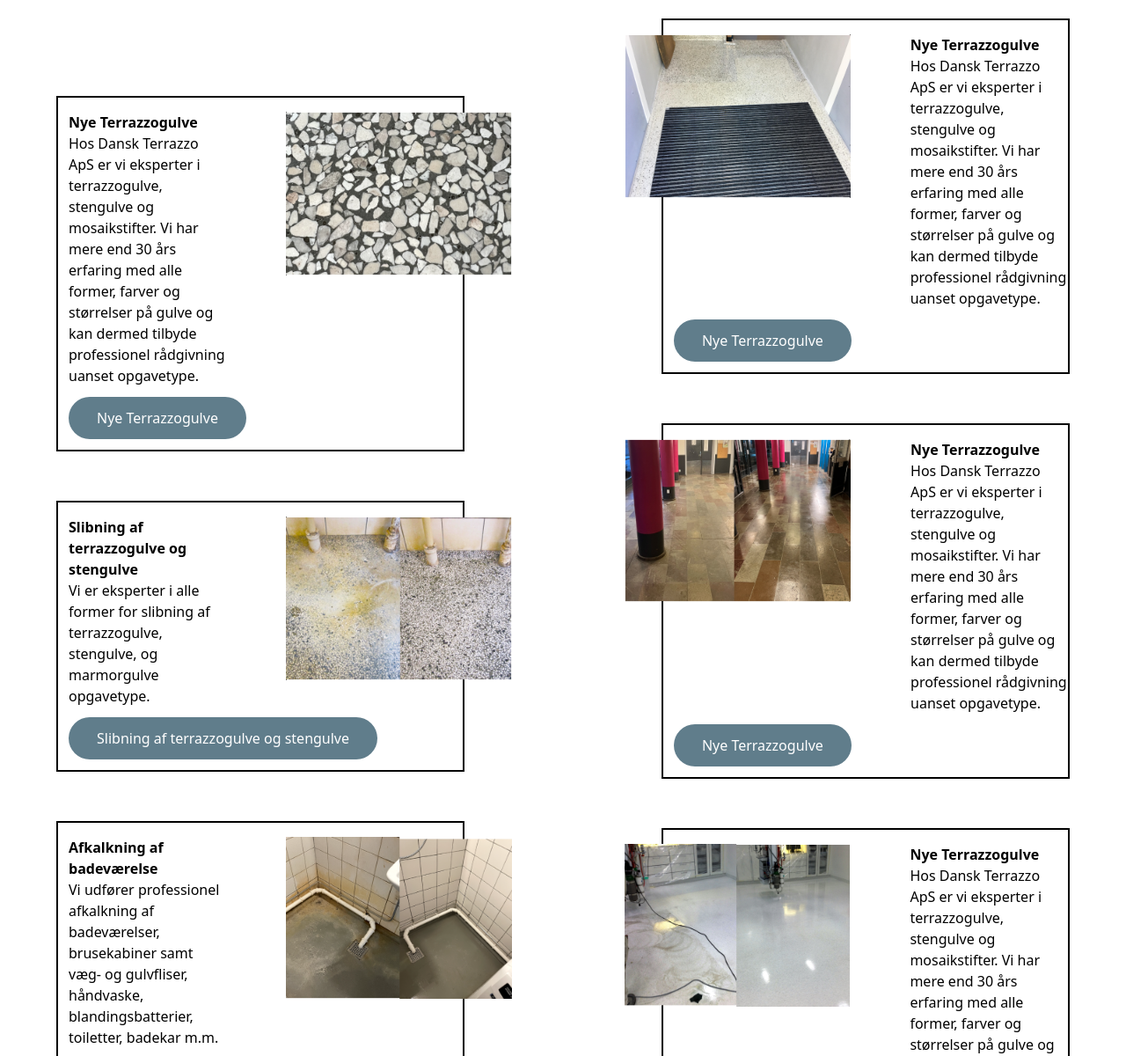
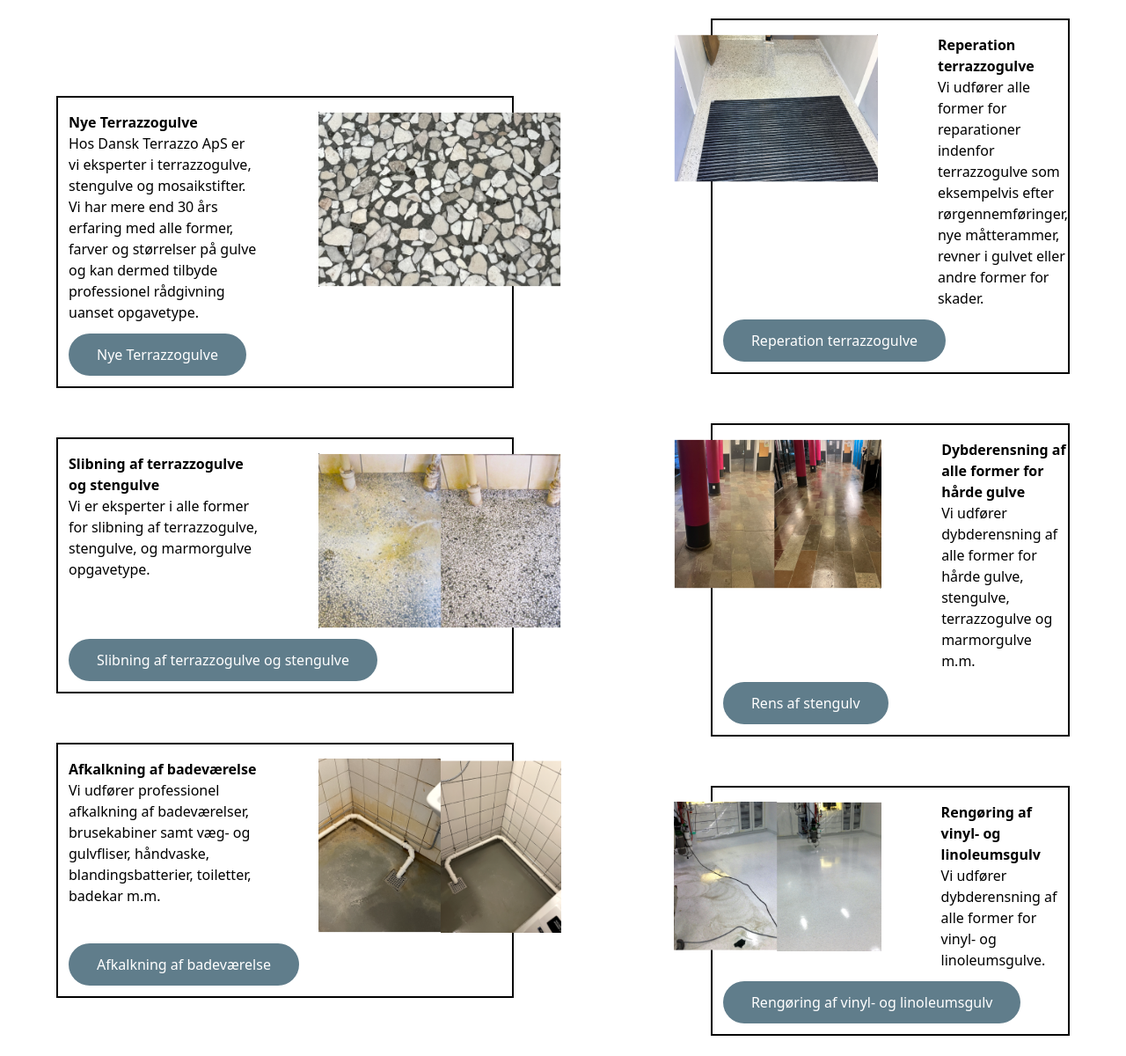
Before and after one commit to hidesh/Danskterrazzo-sem4, a website: page src/vi-tilbyder.html in a window 1280 px wide. Shown: the part 941-2141 px from the top of the page at 88% size. Drawn offline with nearby package versions, Linux system fonts and the light colour scheme.

Commit message:
services href changes

```diff
--- a/src/vi-tilbyder.html
+++ b/src/vi-tilbyder.html
@@ -166,7 +166,7 @@
                         </div>
                         <div class="p-3">
                             <button class="bg-dtGray px-8 py-3 rounded-full">
-                                <a href="" class="text-white">
+                                <a href="terrazzogulve.html" class="text-white">
                                     Nye Terrazzogulve
                                 </a>
                             </button>
@@ -189,7 +189,7 @@
                         </div>
                         <div class="p-3">
                             <button class="bg-dtGray px-8 py-3 rounded-full">
-                                <a href="" class="text-white">
+                                <a href="slibning-af-terrazzogulve-og-stengulve.html" class="text-white">
                                     Slibning af terrazzogulve og stengulve
                                 </a>
                             </button>
@@ -212,7 +212,7 @@
                         </div>
                         <div class="p-3">
                             <button class="bg-dtGray px-8 py-3 rounded-full">
-                                <a href="" class="text-white">
+                                <a href="afkalkning-af-badeværelse.html" class="text-white">
                                     Afkalkning af badeværelse
                                 </a>
                             </button>
@@ -231,17 +231,17 @@
                             </div>
                             <div class="w-1/2">
                                 <h3 class="font-bold">
-                                    Nye Terrazzogulve
+                                  Reperation terrazzogulve
                                 </h3>
                                 <p>
-                                    Hos Dansk Terrazzo ApS er vi eksperter i terrazzogulve, stengulve og mosaikstifter. Vi har mere end 30 års erfaring med alle former, farver og størrelser på gulve og kan dermed tilbyde professionel rådgivning uanset opgavetype.
+                                  Vi udfører alle former for reparationer indenfor terrazzogulve som eksempelvis efter rørgennemføringer, nye måtterammer, revner i gulvet eller andre former for skader.
                                 </p>
                             </div>
                         </div>
                         <div class="p-3">
                             <button class="bg-dtGray px-8 py-3 rounded-full">
-                                <a href="" class="text-white">
-                                    Nye Terrazzogulve
+                                <a href="reparation-af-terrazzogulv.html" class="text-white">
+                                  Reperation terrazzogulve
                                 </a>
                             </button>
                         </div>
@@ -255,17 +255,17 @@
                             </div>
                             <div class="w-1/2">
                                 <h3 class="font-bold">
-                                    Nye Terrazzogulve
+                                  Dybderensning af alle former for hårde gulve
                                 </h3>
                                 <p>
-                                    Hos Dansk Terrazzo ApS er vi eksperter i terrazzogulve, stengulve og mosaikstifter. Vi har mere end 30 års erfaring med alle former, farver og størrelser på gulve og kan dermed tilbyde professionel rådgivning uanset opgavetype.
+                                  Vi udfører dybderensning af alle former for hårde gulve, stengulve, terrazzogulve og marmorgulve m.m.
                                 </p>
                             </div>
                         </div>
                         <div class="p-3">
                             <button class="bg-dtGray px-8 py-3 rounded-full">
-                                <a href="" class="text-white">
-                                    Nye Terrazzogulve
+                                <a href="rensning-af-stengulve.html" class="text-white">
+                                  Rens af stengulv
                                 </a>
                             </button>
                         </div>
@@ -279,17 +279,17 @@
                             </div>
                             <div class="w-1/2">
                                 <h3 class="font-bold">
-                                    Nye Terrazzogulve
+                                  Rengøring af vinyl- og linoleumsgulv
                                 </h3>
                                 <p>
-                                    Hos Dansk Terrazzo ApS er vi eksperter i terrazzogulve, stengulve og mosaikstifter. Vi har mere end 30 års erfaring med alle former, farver og størrelser på gulve og kan dermed tilbyde professionel rådgivning uanset opgavetype.
+                                  Vi udfører dybderensning af alle former for vinyl- og linoleumsgulve.
                                 </p>
                             </div>
                         </div>
                         <div class="p-3">
                             <button class="bg-dtGray px-8 py-3 rounded-full">
-                                <a href="" class="text-white">
-                                    Nye Terrazzogulve
+                                <a href="rengøring-af-vinyl-og-linoleumsgulv.html" class="text-white">
+                                  Rengøring af vinyl- og linoleumsgulv
                                 </a>
                             </button>
                         </div>
@@ -304,7 +304,7 @@
                             Bordplader
                         </h3>
                         <p>
-                            Hos Dansk Terrazzo ApS er vi eksperter i terrazzogulve, stengulve og mosaikstifter. Vi har mere end 30 års erfaring med alle former, farver og størrelser på gulve og kan dermed tilbyde professionel rådgivning uanset opgavetype.
+                          Vi er eksperter i at lave nye terrazzo bordplader og kan hjælpe dig, med at udvikle og designe den bordplade som du har drømt om.
                         </p>
                     </div>
                     <div class="relative">
@@ -313,7 +313,7 @@
                 </div>
                 <div class="p-3">
                     <button class="bg-dtGray px-8 py-3 rounded-full">
-                        <a href="" class="text-white">
+                        <a href="terrazzogulve.html" class="text-white">
                             Nye Terrazzogulve
                         </a>
                     </button>
```
